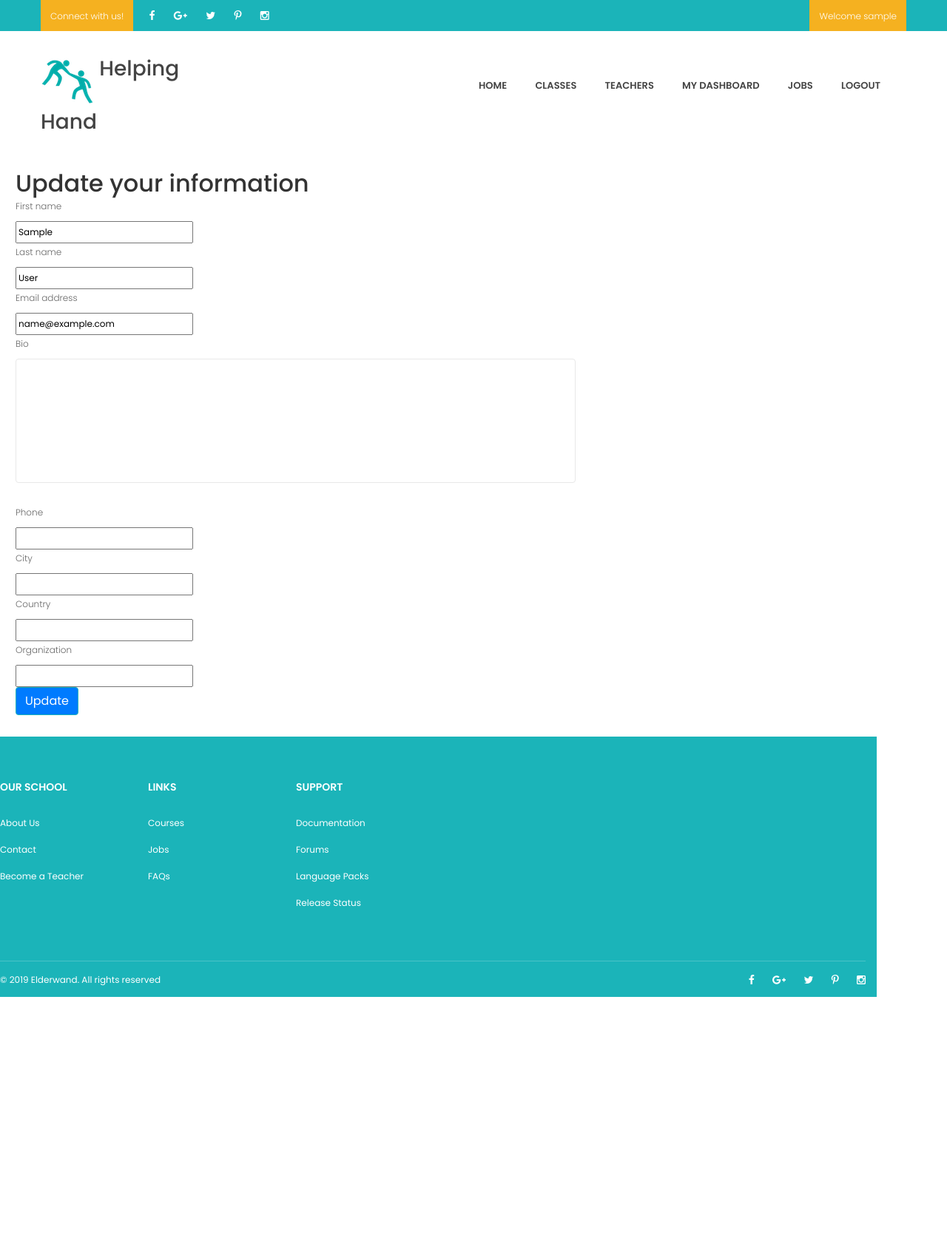
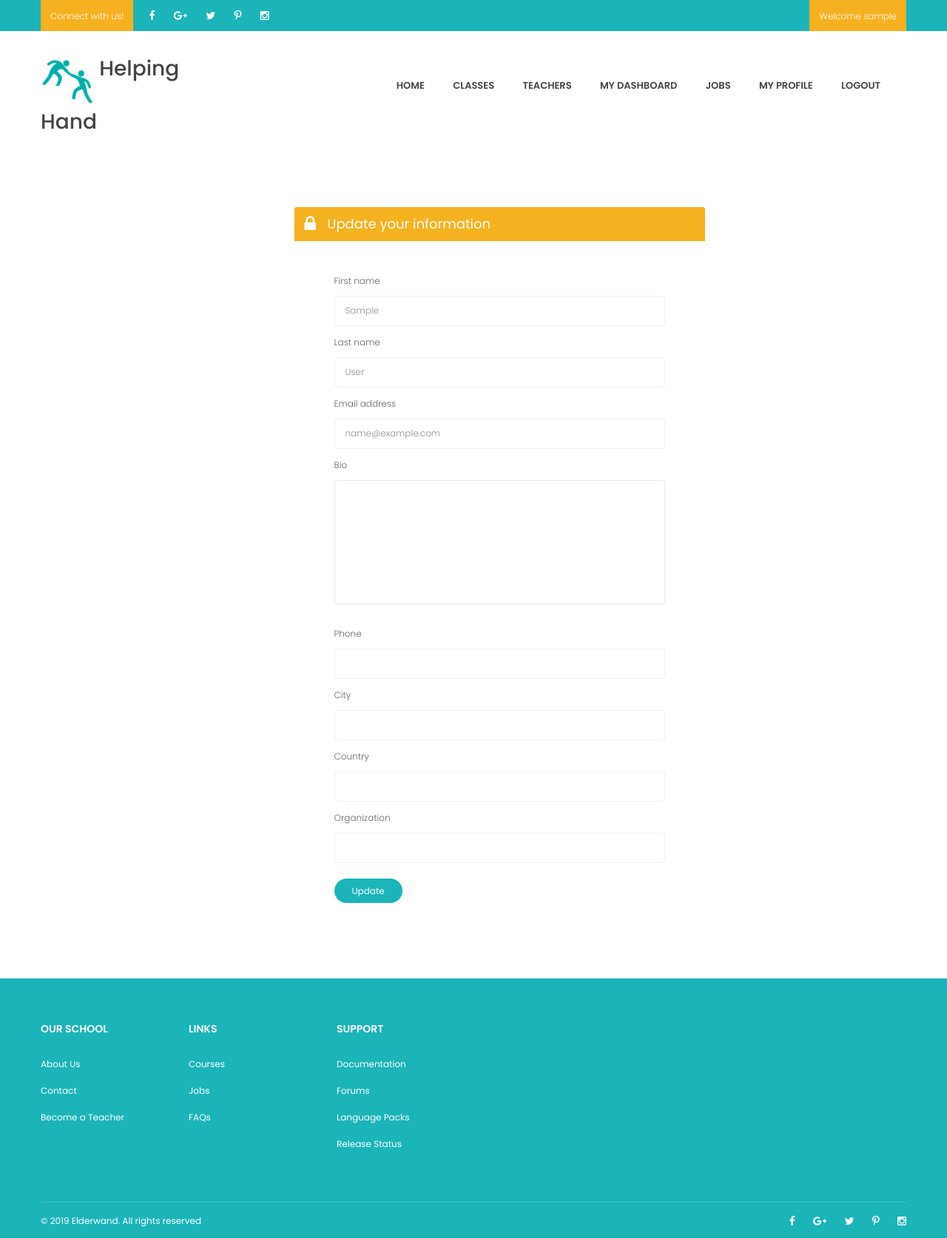
Before and after one commit to joshiujjwal/HelpingHand, a Django app: page /user/update/1/ in a window 1280 px wide. Shown: the whole page at 74% size. Before the commit the page ends 1348 px from the top, so only its background shows below. Run offline with Django 3.2, Linux system fonts and the light colour scheme; the visitor is signed in with stand-in values (Sample User, id 1); data comes from the database, SQL or seed files in the repository; some libraries are stand-ins or nearby versions.

Commit message:
profile on page

```diff
--- a/helpinghand-project/templates/base.html
+++ b/helpinghand-project/templates/base.html
@@ -107,6 +107,8 @@
                                                     <li><a href="{% url 'dashboard' %}">My Dashboard</a></li>
 
                                                     <li><a href="{% url 'job_listing' %}">Jobs</a>
+                                                    </li>
+                                                    <li><a href="{% url 'profile_update' request.user.id %}"> My Profile</a>
                                                     </li>
                                                     <li><a href="{% url 'logout' %}">Logout</a></li>
                                                 </ul>
--- a/helpinghand-project/user/templates/user/profile_update.html
+++ b/helpinghand-project/user/templates/user/profile_update.html
@@ -7,16 +7,18 @@
 {% if user.is_authenticated %}
 
 
-<div class="row">
-  <div class="col-md-8 col-sm-10 col-12">
-    <div class="alert {{ message.tags }} alert-dismissible fade show" role="alert">
-    <h2>Update your information</h2>
-    <form action="." method="POST">
-      {% csrf_token %} {{ form|crispy }}
-      {{ formset.management_form }}
-      {{ formset|crispy }}
-      <button type="submit" class="btn btn-primary">Update</button>
-    </form>
+<div class="container d-flex justify-content-center">
+  <div class="account-form col-md-6 ">
+      <div class="register-title">
+          <i class="fa fa-lock"></i>
+          <h4>Update your information</h4>
+        </div>
+      <form method="post" novalidate>
+        {% csrf_token %} {{ form|crispy }}
+        {{ formset.management_form }}
+        {{ formset|crispy }}
+          <button type="submit" class="button-default">Update</button>
+      </form>
   </div>
 </div>
 
```
